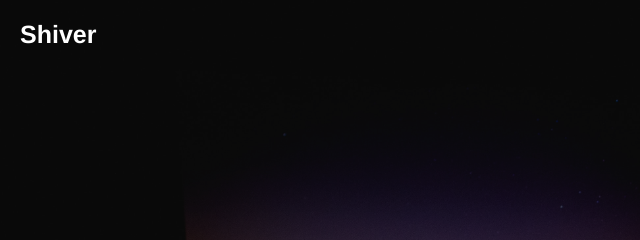
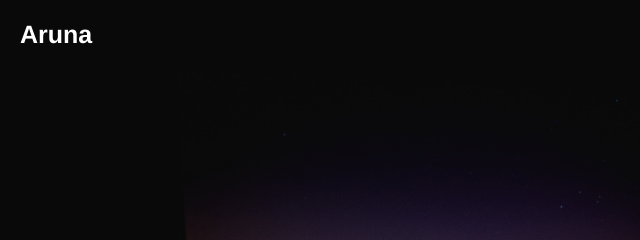
Before and after one commit to NaaXNaa/Portofolio, a plain HTML site: page index.html in a window 1280 px wide. Shown: the top 240 px of the page, 0-640 px from the left. Drawn offline with Linux system fonts and the light colour scheme.

Commit message:
index.html

```diff
--- a/index.html
+++ b/index.html
@@ -10,7 +10,7 @@
   <body>
     <header>
       <div class="title">
-        <h1>Shiver</h1>
+        <h1>Aruna</h1>
       </div>
       <nav>
         <ul class="header_nav">
```
